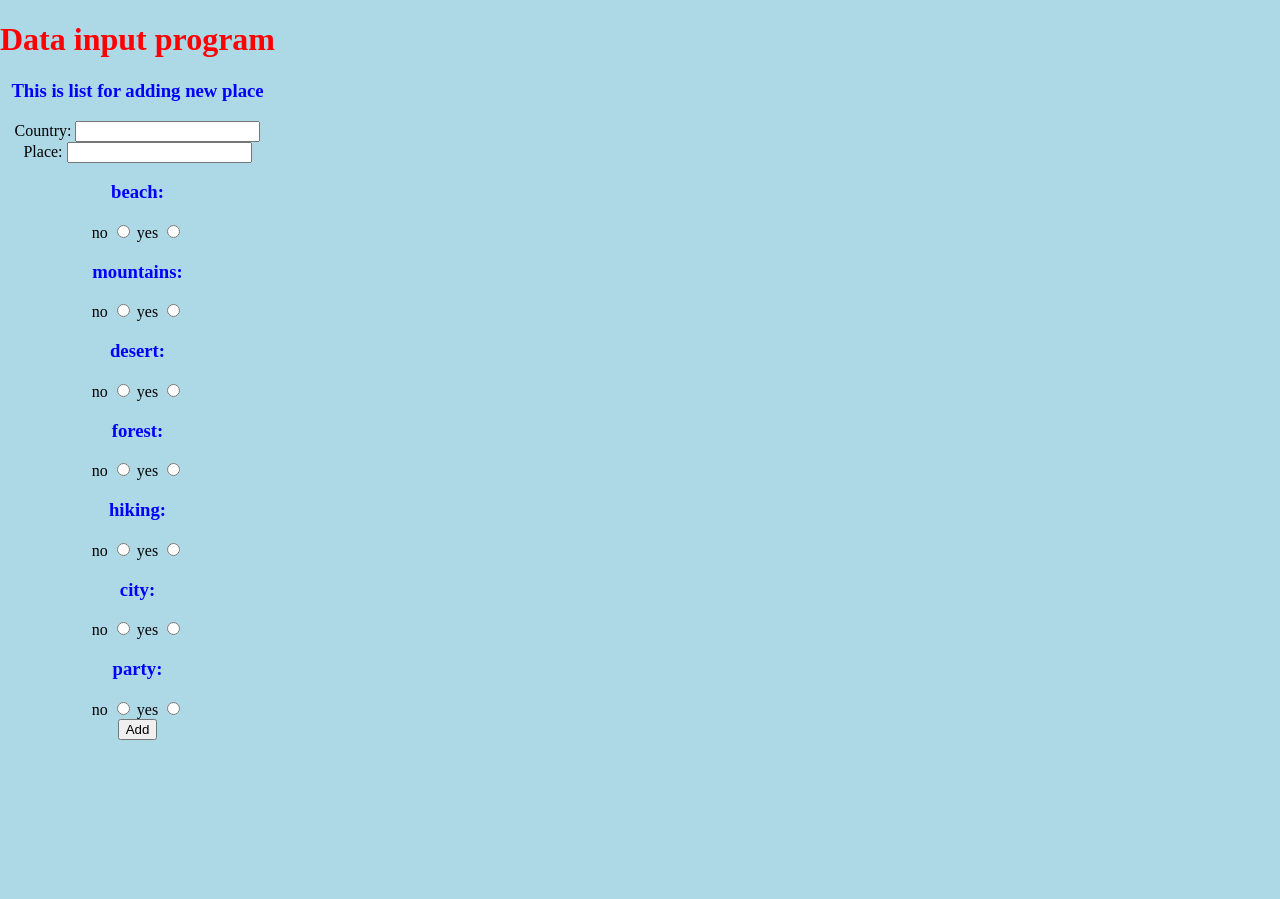
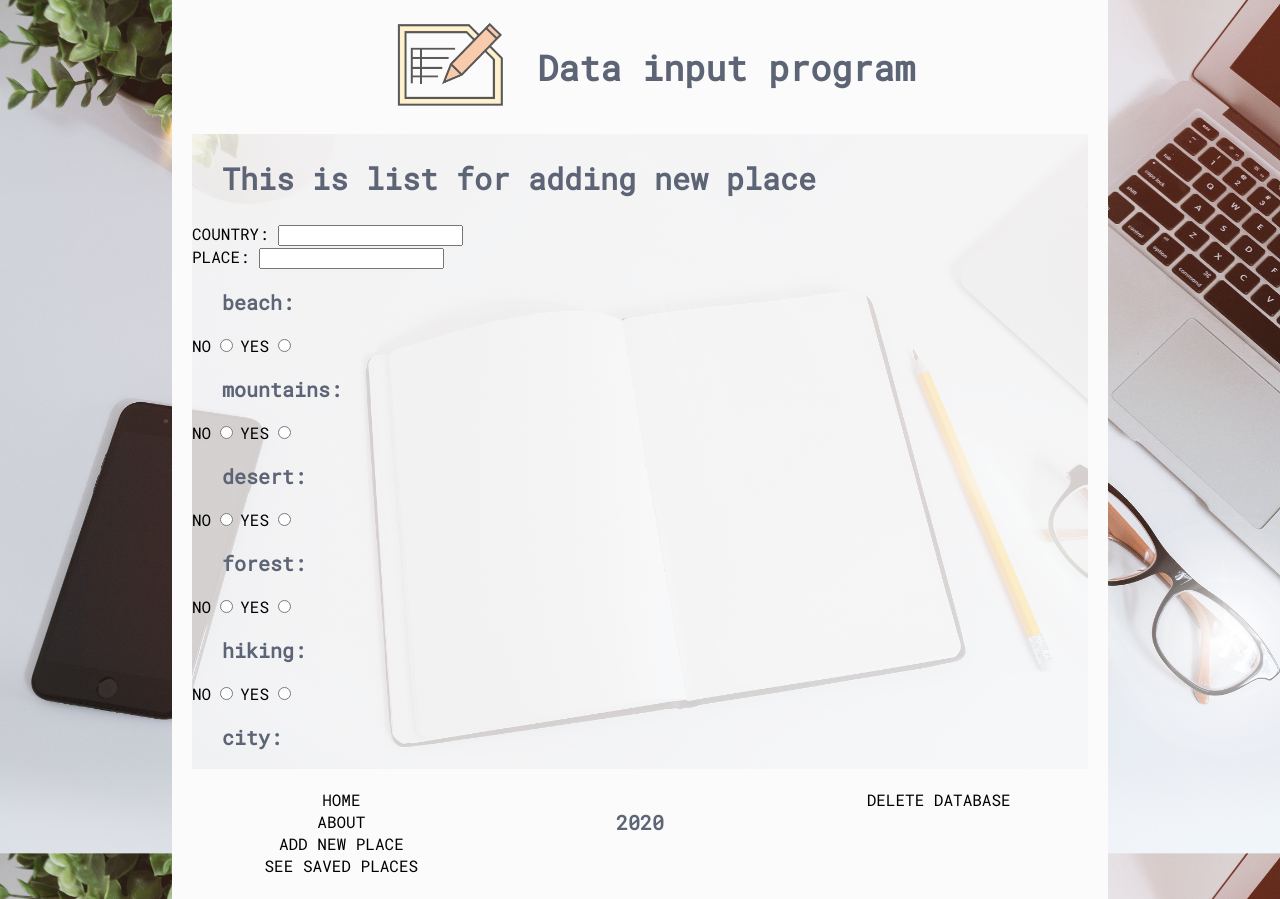
Before and after one commit to SanctussBa/project1, a Flask app: page /add in a window 1280 px wide. Before the commit the page ends 740 px from the top, so only its background shows below. Run offline with Flask 2, Linux system fonts and the light colour scheme.

Commit message:
index page and base.html done

```diff
--- a/application/__init__.py
+++ b/application/__init__.py
@@ -22,9 +22,12 @@ def add():
 def list():
     conn = sqlite3.connect('database.db')
     c = conn.cursor()
-    countries = c.execute('SELECT Country FROM database')
-    items = countries.fetchall()
-    return render_template('list.html', items=items)
+    c.execute('SELECT * FROM database')
+    list = c.fetchall()
+
+    return render_template('list.html', list=list)
+
+    conn.close()
 
 @app.route('/save-place', methods=["GET", "POST"])
 def save_place():
@@ -50,3 +53,6 @@ def save_place():
 
 
     conn.close()
+@app.route('/about')
+def about():
+    return render_template('about.html')
--- a/application/static/css/master.css
+++ b/application/static/css/master.css
@@ -1,20 +1,190 @@
+@import "media.css";
+@import url('media.css');
+
 body {
-  background-color: lightblue;
+
   margin: 0;
   padding: 0;
-  display: flex;
-  text-align: center;
+  background-color: #E5E8EF;
+  background-image: url('../../static/img/bg.jpg');
+  box-sizing: border-box;
+  background-repeat: no-repeat;
+  background-size: cover;
+  background-attachment: fixed;
+}
+/*................... BASE STYLING PART START..................*/
+div.main {
+  background-color: rgba(251, 251, 251, .8);
+  border-right: 20px solid rgb(251, 251, 251);
+  border-left: 20px solid rgb(251, 251, 251);
+  min-height: 100vh;
+  position: relative;
+  width: 70%;
+  display:block;
+  margin-left: auto;
+  margin-right: auto;
 
 }
 
-h1 {
-  color: red;
+div.nav {
+  display: flex;
+  flex-direction: row;
+  justify-content: center;
+  align-items: center;
+  background-color: rgb(251, 251, 251);
+}
+
+h1, h2, h3 {
+  font-family: 'Roboto Mono', monospace;
+  font-size: 35px;
+  color: #5D6475;
+  padding-left: 30px;
+  padding-right: 30px;
 }
 
 h2 {
-  color: green;
+  font-size: 30px;
 }
 
 h3 {
-  color: blue;
+  font-size: 20px;
 }
+
+#logo {
+  height: 90px;
+  padding: 20px 0px 20px 60px;
+}
+/*................... Footer STYLING PART start..................*/
+div.footer {
+  height: 130px;
+  background-color: rgb(251, 251, 251);
+  position: absolute;
+  bottom: 0;
+  display: grid;
+  width: 100%;
+  grid-template-columns: 1fr 1fr 1fr;
+  grid-template-rows: 100%;
+}
+
+div.links {
+  display: flex;
+  flex-direction: column;
+
+}
+div.links, div.year, div.delete {
+  text-align: center;
+  padding-top: 20px;
+}
+div.links a, div.delete a, label {
+  text-decoration: none;
+  font-size: 16px;
+  font-family: 'Roboto Mono', monospace;
+  color: inherit;
+  text-transform: uppercase;
+
+}
+
+div.links a::after, div.delete a::after {
+  content: '';
+  display: block;
+  width: 0;
+  height: 1px;
+  background: #5D6475;
+  transition: width .3s;
+}
+
+div.links a:hover::after, div.delete a:hover::after {
+  width: 50%;
+}
+
+/*................... Footer STYLING PART start..................*/
+/*................... BASE STYLING PART END..................*/
+
+
+/*................... INDEX STYLING PART START..................*/
+
+div.menu {
+  display: flex;
+  flex-direction: row;
+  justify-content: center;
+  padding-top: 50px;
+
+}
+
+div.buttons {
+  min-height: 350px;
+}
+div.buttons a{
+  display: grid;
+  text-decoration: none;
+  grid-template-columns: 100%;
+  grid-template-rows: auto auto 150px;
+  place-items: center;
+}
+
+img.add-top {
+  height: 90px;
+  width: 80px;
+}
+
+img.add-bottom {
+  width: auto;
+  height: 70px;
+}
+
+/*.....hover effect on links...start...*/
+
+a.main-menu::after{
+  content: '';
+  display:block;
+  width: 0;
+  height: 2px;
+  background: #5D6475;
+  transition: width .3s;
+}
+
+a.main-menu:hover::after {
+  width: 100%;
+}
+
+/*.....hover effect on links...end...*/
+
+img.add-top {
+  -webkit-animation: mover 1s infinite  alternate;
+  animation: mover 1s infinite  alternate;
+}
+@-webkit-keyframes mover {
+  0% { transform: translateY(0); }
+  100% { transform: translateY(-20px); }
+}
+@keyframes mover {
+  0% { transform: translateY(0); }
+  100% { transform: translateY(-20px); }
+}
+
+
+/*................... ADD NEW PLACE PART START..................*/
+
+
+
+
+
+/*................... ADD NEW PLACE PART END..................*/
+
+div.table-container {
+
+  display: inline-flex;
+  flex-direction: row;
+  background-color: white;
+  border: solid 1px grey;
+}
+
+div.column {
+
+  padding-left: 20px;
+  padding-right: 20px;
+}
+
+div.column p {
+  border-bottom: solid 1px lightgrey;
+}
--- /dev/null
+++ b/application/static/css/media.css
@@ -0,0 +1,42 @@
+@media only screen and (max-width: 600px) {
+  div.main {
+    border-left: 2px solid rgb(251, 251, 251);
+    border-right: 2px solid rgb(251, 251, 251);
+    width: 90%;
+  }
+
+}
+
+@media only screen and (max-width: 600px) {
+  div.nav {
+    flex-direction: column;
+  }
+}
+
+@media only screen and (max-width: 600px) {
+  h1, h2, h3 {
+    font-size: 20px;
+    padding-left: 5px;
+    padding-right: 5px;
+    text-align: center;
+
+  }
+}
+
+@media only screen and (max-width: 600px) {
+  h2 {
+    font-size: 18px;
+  }
+}
+
+@media only screen and (max-width: 600px) {
+  h2 {
+    font-size: 16px;
+  }
+}
+
+@media only screen and (max-width: 600px) {
+  div.menu {
+    flex-direction: column;
+  }
+}
--- a/application/templates/add.html
+++ b/application/templates/add.html
@@ -1,6 +1,6 @@
 {% extends "base.html" %}
 {% block content %}
-<h3>This is list for adding new place</h3>
+<h2>This is list for adding new place</h2>
 <div class="add_place_form">
   <form class="" action="{{ url_for('save_place') }}" method="post">
 
--- a/application/templates/base.html
+++ b/application/templates/base.html
@@ -4,15 +4,47 @@
     <meta charset="utf-8">
     <meta name="viewport" content="width=device-width, initial-scale=1.0">
     <title>Data Input program</title>
+    <link href="https://fonts.googleapis.com/css?family=Roboto+Mono&display=swap" rel="stylesheet">
     <link rel="stylesheet" href="static/css/master.css">
   </head>
   <body>
-    <div class="container">
-      <h1>Data input program</h1>
-      {% block content %}
-      {% endblock %}
+    <div class="main">
+      <div class="nav">
+        <a href="{{ url_for('index') }}">
+          <img id="logo" src="../../static/img/data.png" alt="logo">
+        </a>
+        <h1>Data input program</h1>
+      </div>
+      <div class="container">
+
+        {% block content %}
+        {% endblock %}
+
+      </div>
+      <div class="footer">
+        <div class="links">
+          <a href="{{ url_for('index') }}">home</a>
+          <a href="{{ url_for('about') }}">about</a>
+          <a href="{{ url_for('add') }}">add new place</a>
+          <a href="{{ url_for('list') }}">see saved places</a>
+
+        </div>
+        <div class="year">
+          <h3>2020</h3>
+
+        </div>
+        <div class="delete">
+          <a href="{{ url_for('index') }}">delete database</a>
+
+        </div>
+
+
+      </div>
 
     </div>
 
+
+
+
   </body>
 </html>
```
Also changed, not shown: application/templates/about.html (added, +8 -0 lines), application/templates/index.html (+15 -4 lines), application/templates/list.html (+60 -10 lines), application/static/img/bg.jpg (added), application/static/img/data.png (added), application/static/img/database.png (added), application/static/img/location-botton.png (added), application/static/img/location-top.png (added), application/static/img/lupa.png (added), database.db, 1 other file.
